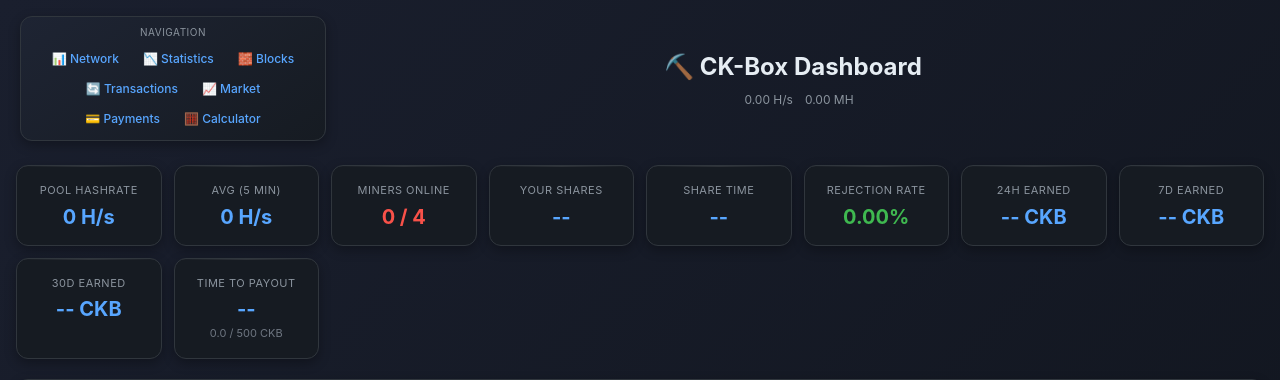
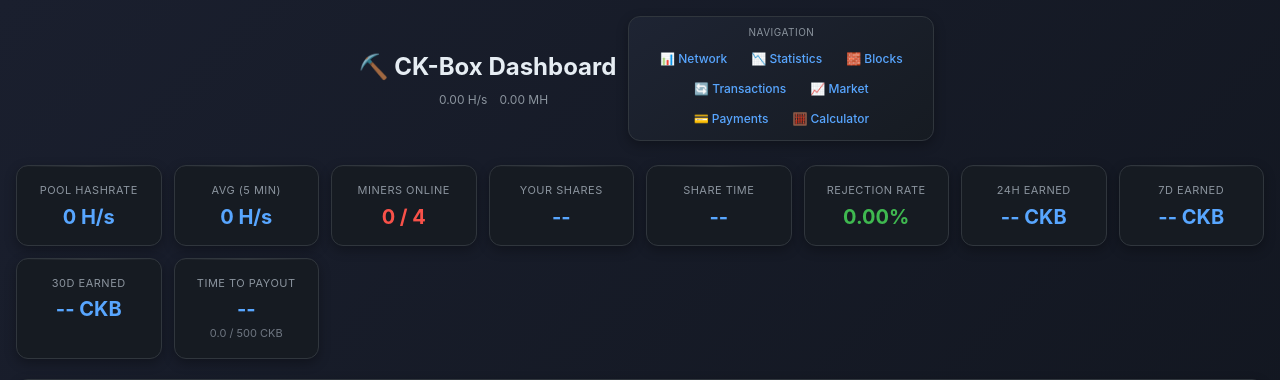
Before and after one commit to Goldfire7/MinerDashboard, a Flask app: page / in a window 1280 px wide. Shown: the top 380 px of the page. Run offline with Flask 3, Linux system fonts and the light colour scheme; data that the repository does not hold is empty.

Commit message:
nav right, title centered in header with invisible left spacer

```diff
--- a/templates/dashboard.html
+++ b/templates/dashboard.html
@@ -40,7 +40,7 @@
         /* Header */
         header {
             display: flex;
-            justify-content: space-between;
+            justify-content: center;
             align-items: center;
             flex-wrap: wrap;
             gap: 12px;
@@ -48,7 +48,7 @@
             padding: 0 4px;
         }
 
-        .header-left { flex-shrink: 0; }
+        .header-left { flex-shrink: 0; width: 1px; } /* invisible spacer for centering */
         .header-right { flex-shrink: 0; }
 
         .header-center {
@@ -1157,7 +1157,16 @@
     </div>
 
     <header>
-        <div class="header-left">
+        <div class="header-left"></div>
+        <div class="header-center">
+            <div class="header-title">⛏️ CK-Box Dashboard</div>
+            <div class="header-subtitle">
+                <span class="dot" id="statusDot"></span>
+                <span id="headerNetwork">--</span>
+                <span id="headerNetDiff">--</span>
+            </div>
+        </div>
+        <div class="header-right">
             <div class="nav-card">
                 <div class="label">Navigation</div>
                 <div class="links">
@@ -1171,15 +1180,6 @@
                 </div>
             </div>
         </div>
-        <div class="header-center">
-            <div class="header-title">⛏️ CK-Box Dashboard</div>
-            <div class="header-subtitle">
-                <span class="dot" id="statusDot"></span>
-                <span id="headerNetwork">--</span>
-                <span id="headerNetDiff">--</span>
-            </div>
-        </div>
-        <div class="header-right"></div>
     </header>
 
     <div class="combined-stats" id="statsGrid">
```
